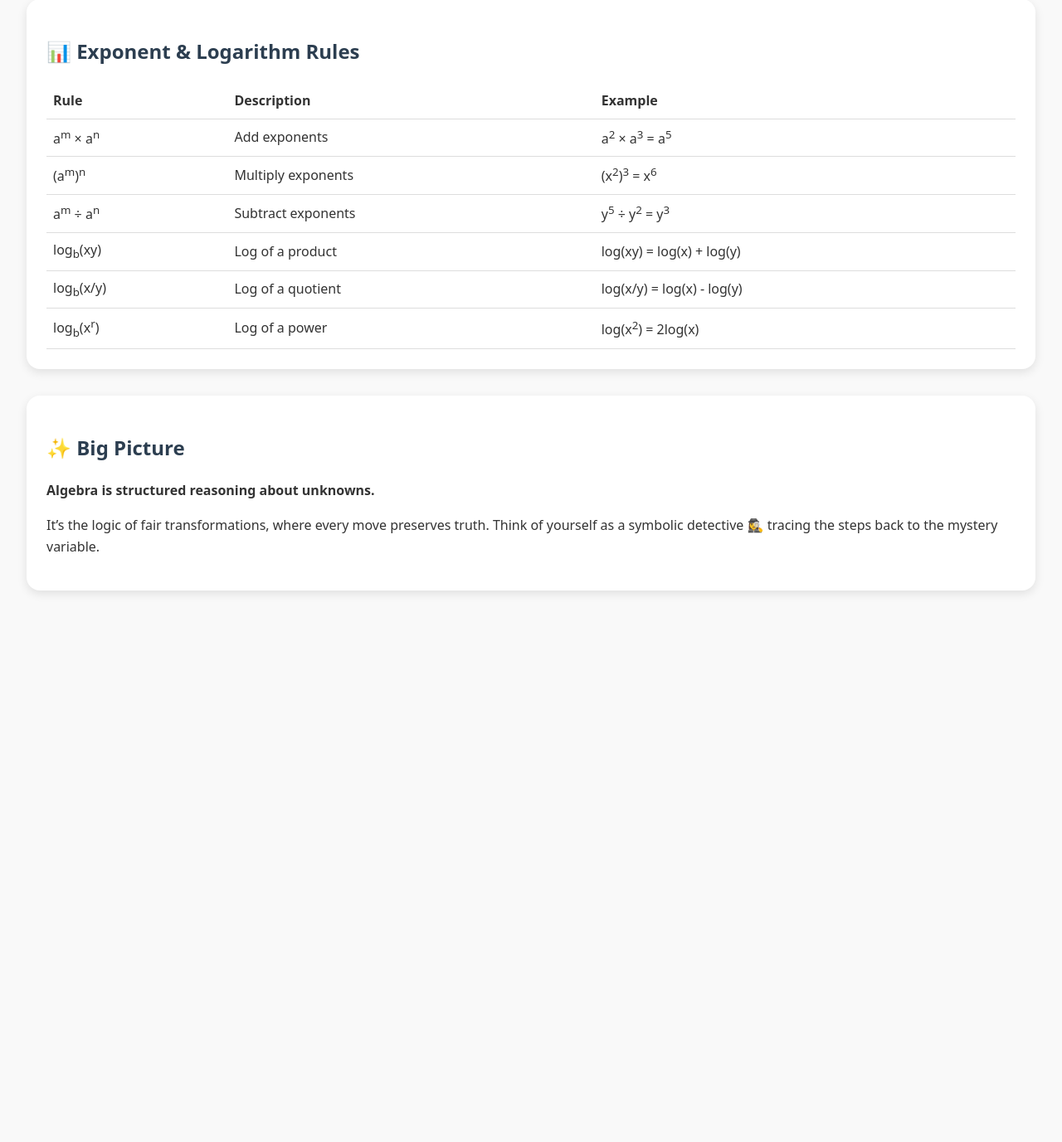
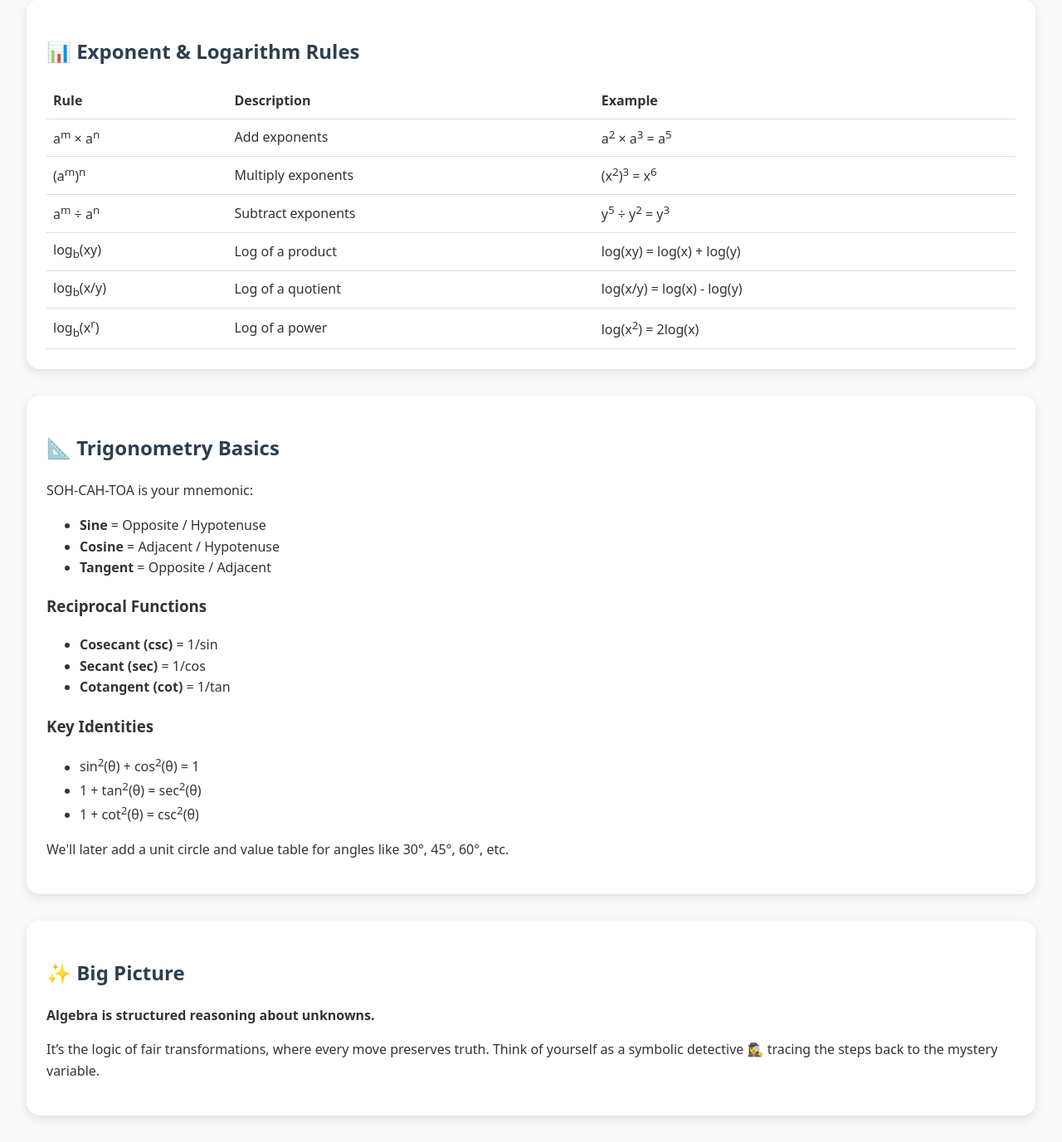
Before and after one commit to darren277/mathparser, a Python web app: template templates/algebra_compass.html in a window 1280 px wide. Shown: the part 1351-2728 px from the top of the page at 83% size. Before the commit the page ends 2067 px from the top, so only its background shows below. Run offline with Jinja, Linux system fonts and the light colour scheme; the template is opened without the code that fills it, so the values that code supplies are empty.

Commit message:
Added some basic trigonometry to algebra compass.

```diff
--- a/templates/algebra_compass.html
+++ b/templates/algebra_compass.html
@@ -110,6 +110,29 @@
         </div>
 
         <div class="card">
+            <h2>📐 Trigonometry Basics</h2>
+            <p>SOH-CAH-TOA is your mnemonic:</p>
+            <ul>
+                <li><strong>Sine</strong> = Opposite / Hypotenuse</li>
+                <li><strong>Cosine</strong> = Adjacent / Hypotenuse</li>
+                <li><strong>Tangent</strong> = Opposite / Adjacent</li>
+            </ul>
+            <h3>Reciprocal Functions</h3>
+            <ul>
+                <li><strong>Cosecant (csc)</strong> = 1/sin</li>
+                <li><strong>Secant (sec)</strong> = 1/cos</li>
+                <li><strong>Cotangent (cot)</strong> = 1/tan</li>
+            </ul>
+            <h3>Key Identities</h3>
+            <ul>
+                <li>sin<sup>2</sup>(θ) + cos<sup>2</sup>(θ) = 1</li>
+                <li>1 + tan<sup>2</sup>(θ) = sec<sup>2</sup>(θ)</li>
+                <li>1 + cot<sup>2</sup>(θ) = csc<sup>2</sup>(θ)</li>
+            </ul>
+            <p>We'll later add a unit circle and value table for angles like 30°, 45°, 60°, etc.</p>
+        </div>
+
+        <div class="card">
             <h2>✨ Big Picture</h2>
             <p><strong>Algebra is structured reasoning about unknowns.</strong></p>
             <p>It’s the logic of fair transformations, where every move preserves truth. Think of yourself as a symbolic detective 🕵️‍♀️ tracing the steps back to the mystery variable.</p>
```
